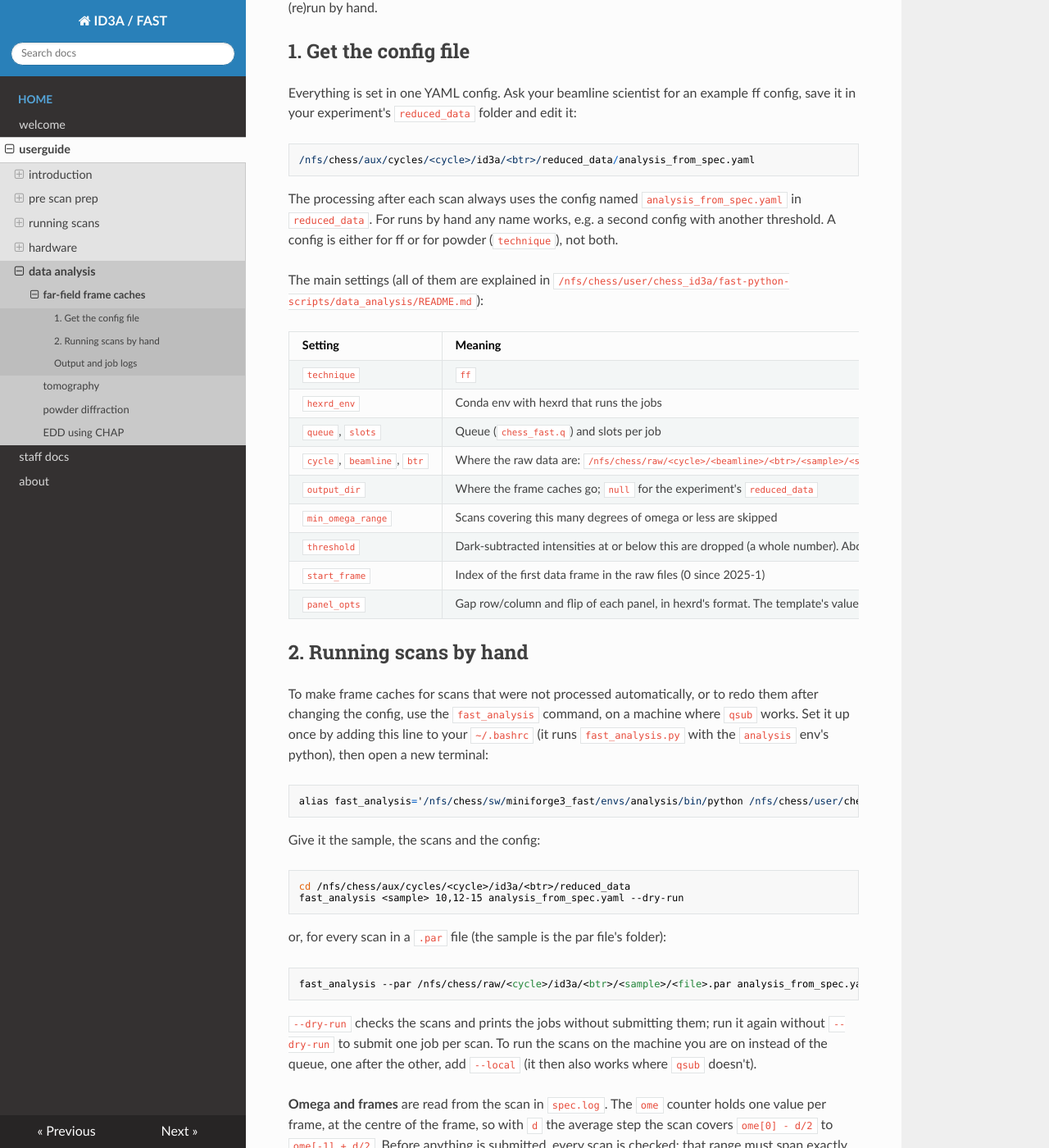
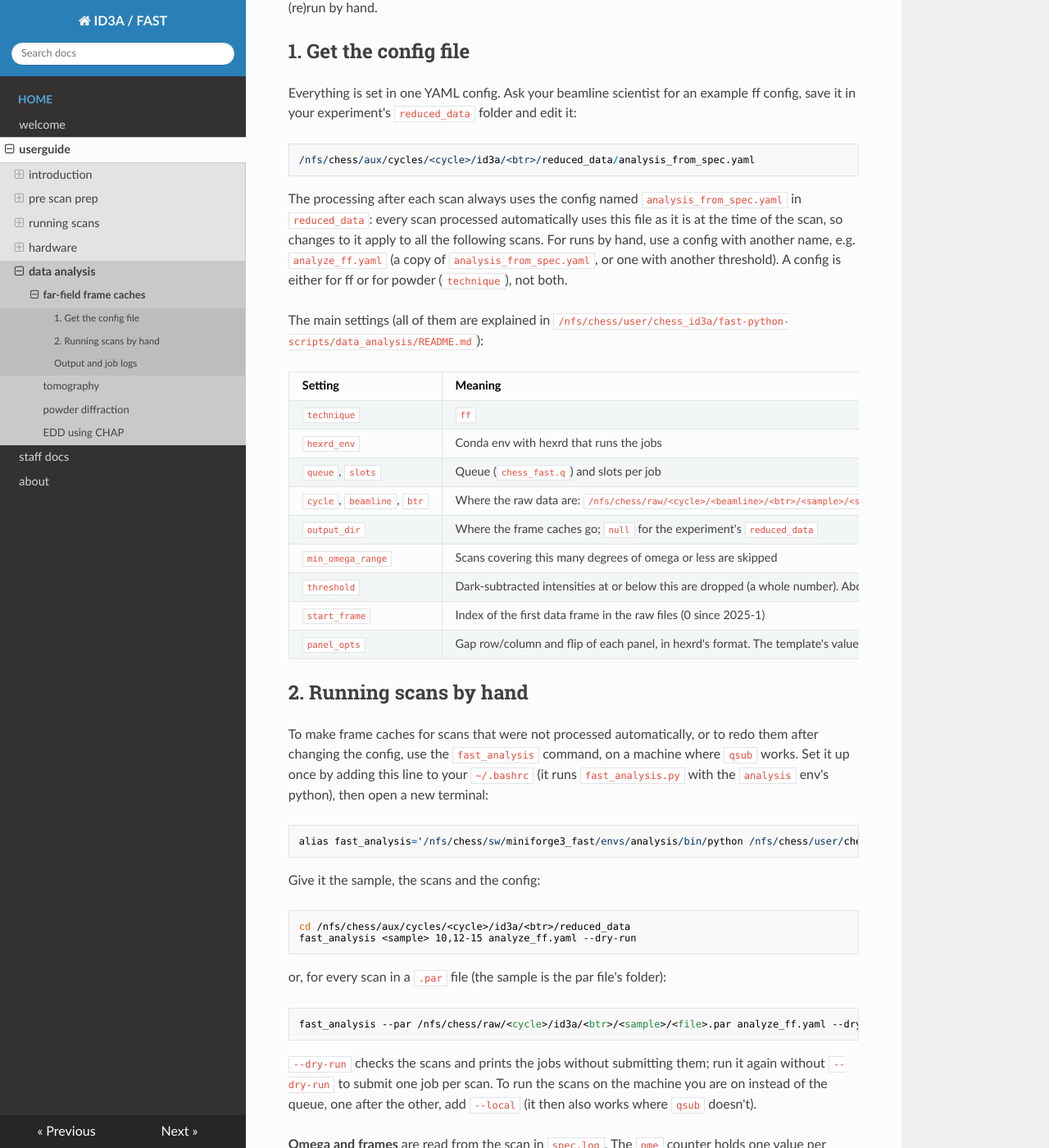
Before and after one commit to ksg52/CHESS-ID3A-FAST, an MkDocs documentation site: the page built from docs/userguide/analysis/ff_preprocess.md, in a window 1280 px wide and 1400 px high, scrolled down 284 px. Shown: the whole window at 82% size. Built offline with MkDocs 1.6.1, drawn with Linux system fonts in a browser that asks for light colours; nearby versions of some CDN libraries.

Commit message:
ff and powder pages: analysis_from_spec.yaml is spec's; analyze_*.yaml by hand
Every scan processed automatically uses analysis_from_spec.yaml as it is
at the time of the scan; runs by hand use another config name
(analyze_ff.yaml, analyze_powder.yaml), also in the example commands.

Co-Authored-By: Claude Opus 5.5 <noreply@anthropic.com>

```diff
--- a/docs/userguide/analysis/ff_preprocess.md
+++ b/docs/userguide/analysis/ff_preprocess.md
@@ -17,9 +17,12 @@ edit it:
     /nfs/chess/aux/cycles/<cycle>/id3a/<btr>/reduced_data/analysis_from_spec.yaml
 
 The processing after each scan always uses the config named
-`analysis_from_spec.yaml` in `reduced_data`. For runs by hand any name works,
-e.g. a second config with another threshold. A config is either for ff or for
-powder (`technique`), not both.
+`analysis_from_spec.yaml` in `reduced_data`: every scan processed
+automatically uses this file as it is at the time of the scan, so changes to
+it apply to all the following scans. For runs by hand, use a config with
+another name, e.g. `analyze_ff.yaml` (a copy of `analysis_from_spec.yaml`, or
+one with another threshold). A config is either for ff or for powder
+(`technique`), not both.
 
 The main settings (all of them are explained in
 `/nfs/chess/user/chess_id3a/fast-python-scripts/data_analysis/README.md`):
@@ -49,11 +52,11 @@ then open a new terminal:
 Give it the sample, the scans and the config:
 
     cd /nfs/chess/aux/cycles/<cycle>/id3a/<btr>/reduced_data
-    fast_analysis <sample> 10,12-15 analysis_from_spec.yaml --dry-run
+    fast_analysis <sample> 10,12-15 analyze_ff.yaml --dry-run
 
 or, for every scan in a `.par` file (the sample is the par file's folder):
 
-    fast_analysis --par /nfs/chess/raw/<cycle>/id3a/<btr>/<sample>/<file>.par analysis_from_spec.yaml --dry-run
+    fast_analysis --par /nfs/chess/raw/<cycle>/id3a/<btr>/<sample>/<file>.par analyze_ff.yaml --dry-run
 
 `--dry-run` checks the scans and prints the jobs without submitting them;
 run it again without `--dry-run` to submit one job per scan. To run the scans
```
Also changed, not shown: docs/userguide/analysis/powder.md (+8 -4 lines).
